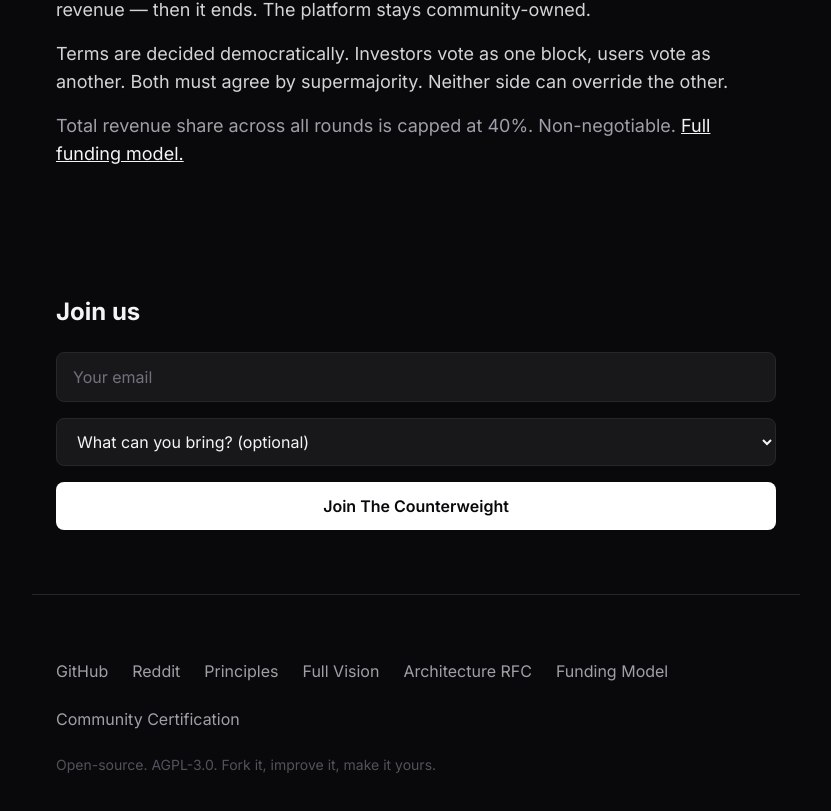
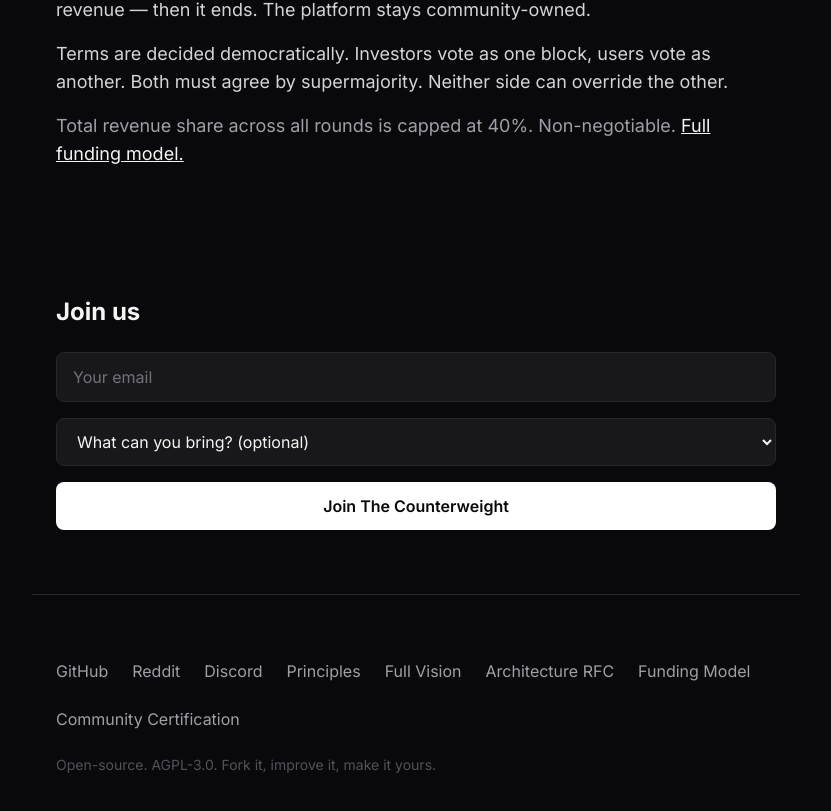
Before and after one commit to thecounterweight/platform, a Next.js app in the folder site/: page / in a window 1280 px wide. Shown: the part 1926-2737 px from the top of the page, without its empty margins (224-1055 px from the left). Built offline with nearby package versions, Linux system fonts and the light colour scheme.

Commit message:
Add Discord invite link to README and landing page

```diff
--- a/site/src/app/page.tsx
+++ b/site/src/app/page.tsx
@@ -183,6 +183,12 @@ export default function Home() {
             Reddit
           </a>
           <a
+            href="https://discord.gg/MAeXwTcxh"
+            className="hover:text-zinc-100 transition-colors"
+          >
+            Discord
+          </a>
+          <a
             href="https://github.com/thecounterweight/platform/blob/main/PRINCIPLES.md"
             className="hover:text-zinc-100 transition-colors"
           >
```
Also changed, not shown: 1 other file (tests, documents, lock files or other folders).
